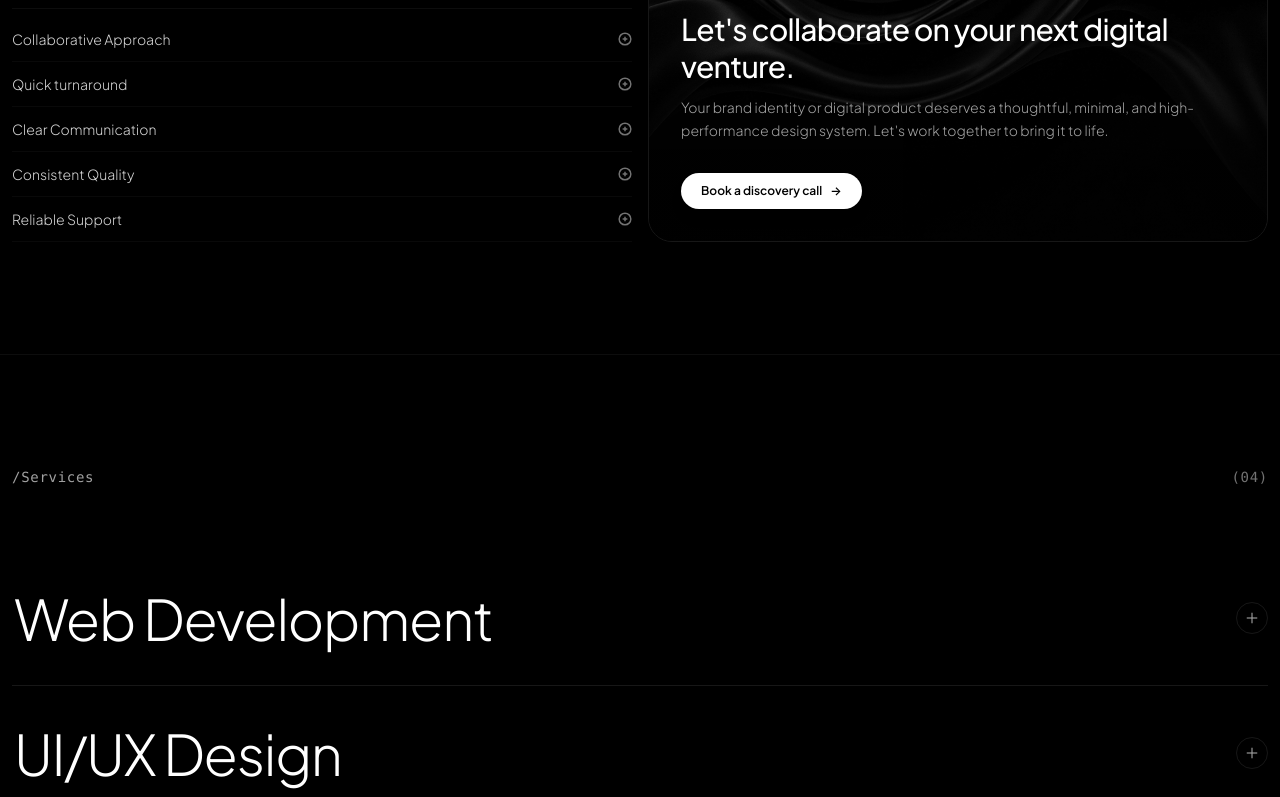
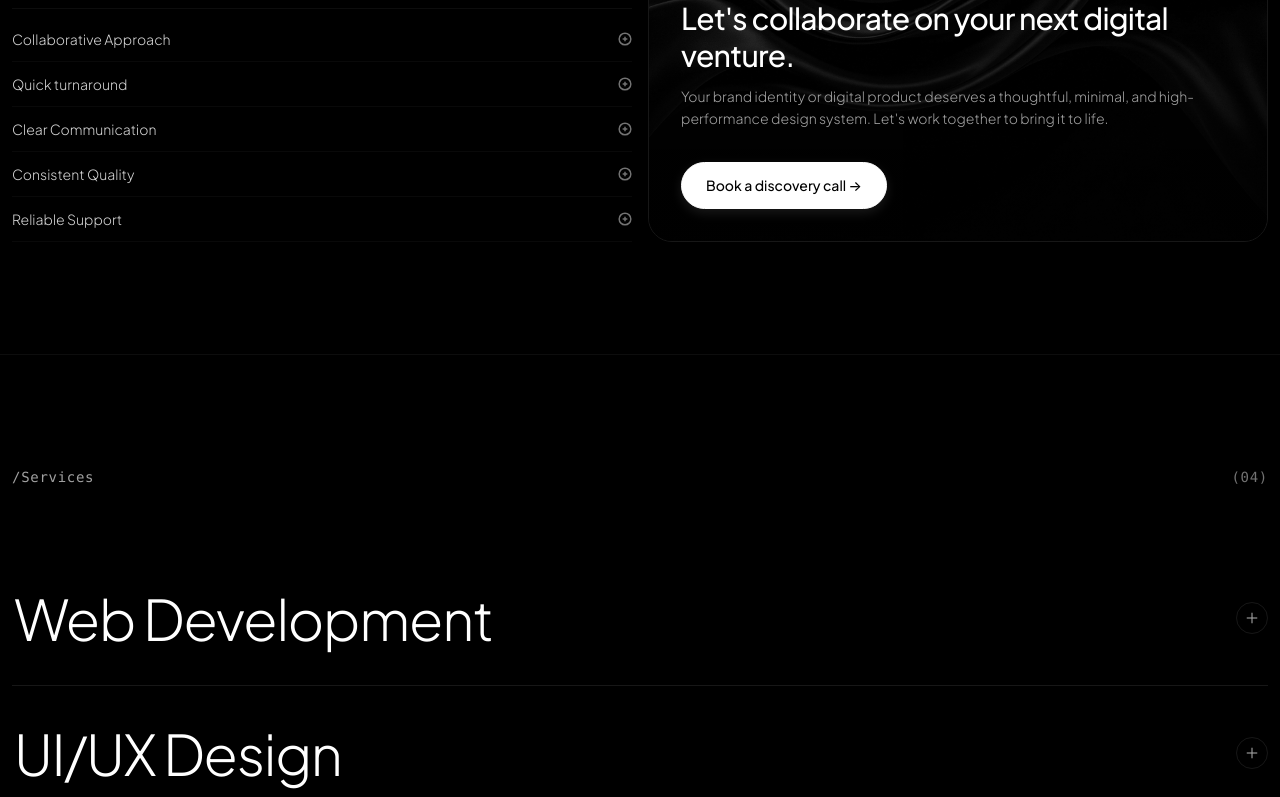
Before and after one commit to Jsooonx/website-projects1-porto, a React (Vite) app: page / in a window 1280 px wide. Shown: the part 5572-6369 px from the top of the page. Built offline with nearby package versions, Linux system fonts and the light colour scheme.

Commit message:
fixing cta animations

```diff
--- a/src/components/WhyUs.tsx
+++ b/src/components/WhyUs.tsx
@@ -280,10 +280,9 @@ export const WhyUs: React.FC = () => {
                     el.scrollIntoView({ behavior: 'smooth' });
                   }
                 }}
-                className="group flex items-center justify-center gap-2 bg-white text-black font-sans text-xs font-semibold px-5 py-2.5 rounded-full hover:bg-neutral-200 transition-colors duration-300 shadow-lg"
+                className="group px-6 py-3 rounded-full bg-white text-black hover:bg-black hover:text-white transition-colors duration-300 font-sans font-medium text-xs md:text-sm flex items-center gap-1.5 border border-white hover:border-black shadow-[0_4px_12px_rgba(255,255,255,0.1)]"
               >
-                <span>Book a discovery call</span>
-                <span className="group-hover:translate-x-1 transition-transform duration-300">→</span>
+                <TextRoll text="Book a discovery call →" className="font-medium text-xs md:text-sm" />
               </a>
             </div>
           </div>
```
